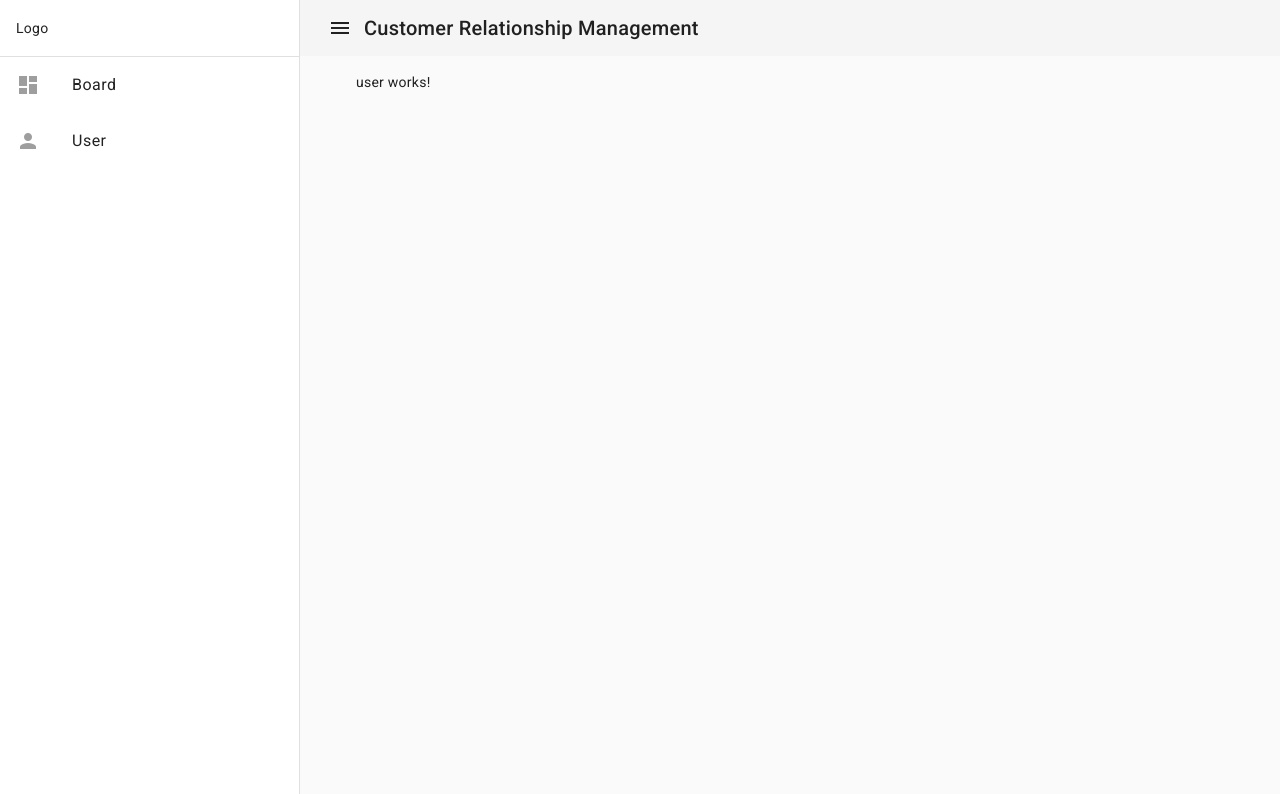
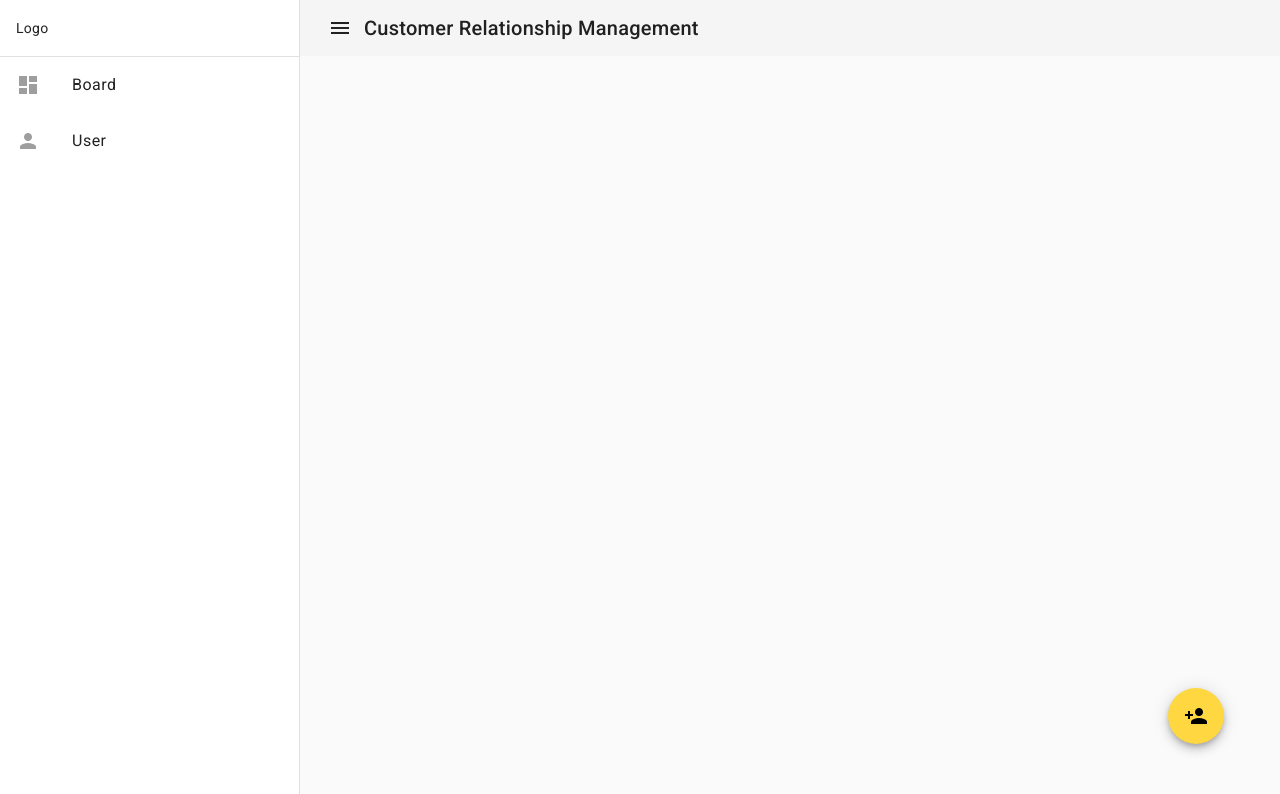
Before and after one commit to BiancaFlorut/Simple-CRM, an Angular app: page /user in a window 1280 px wide. Shown: the top 794 px of the page. Built offline with nearby package versions, Linux system fonts and the light colour scheme.

Commit message:
add user button

```diff
--- a/src/app/user/user.component.html
+++ b/src/app/user/user.component.html
@@ -1 +1,3 @@
-<p>user works!</p>
+<button mat-fab class="add-user-button" matTooltip="Add user" [matTooltipPosition]="'above'">
+  <mat-icon>person_add</mat-icon>
+</button>
--- a/src/app/user/user.component.scss
+++ b/src/app/user/user.component.scss
@@ -0,0 +1,5 @@
+.add-user-button {
+  position: absolute;
+  bottom: 56px;
+  right: 56px;
+}
--- a/src/app/user/user.component.ts
+++ b/src/app/user/user.component.ts
@@ -1,9 +1,12 @@
 import { Component } from '@angular/core';
+import {MatIconModule} from '@angular/material/icon';
+import {MatButtonModule} from '@angular/material/button';
+import {MatTooltipModule} from '@angular/material/tooltip';
 
 @Component({
   selector: 'app-user',
   standalone: true,
-  imports: [],
+  imports: [MatIconModule, MatButtonModule, MatTooltipModule],
   templateUrl: './user.component.html',
   styleUrl: './user.component.scss'
 })
```
